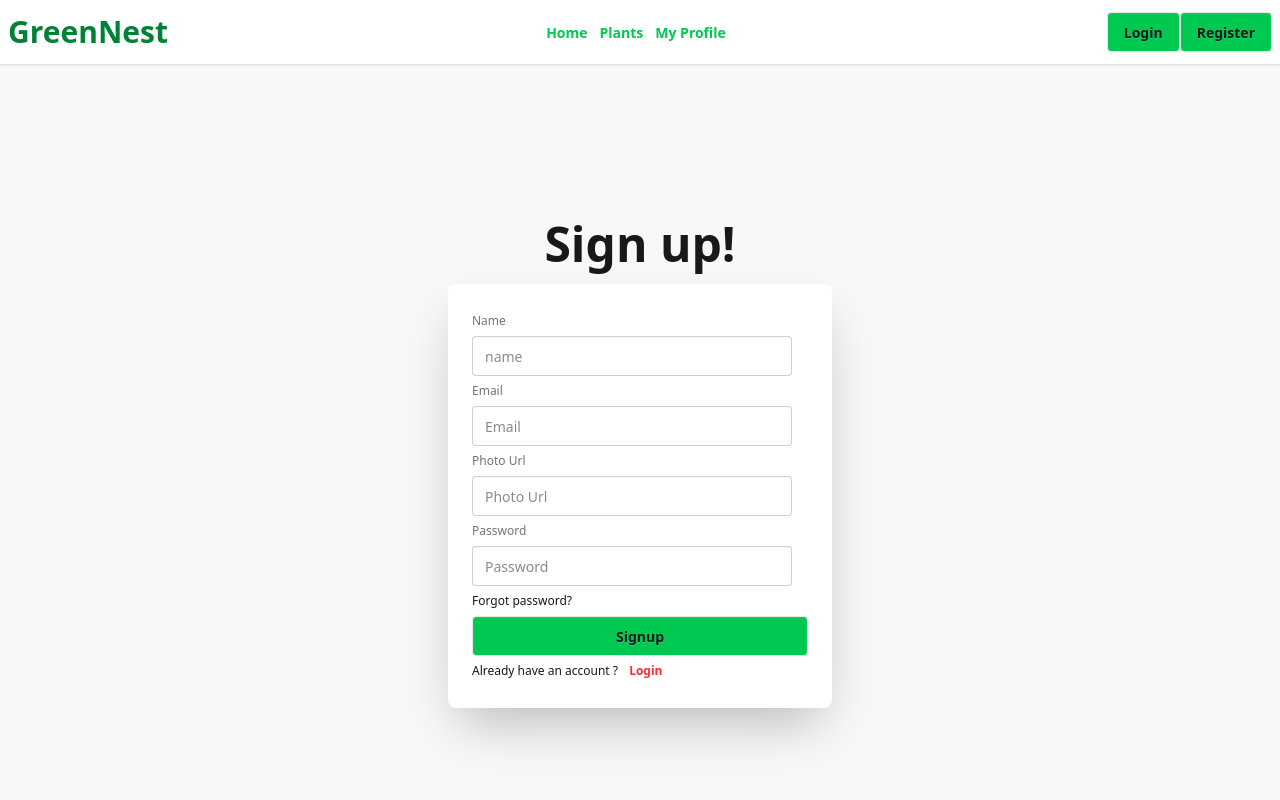
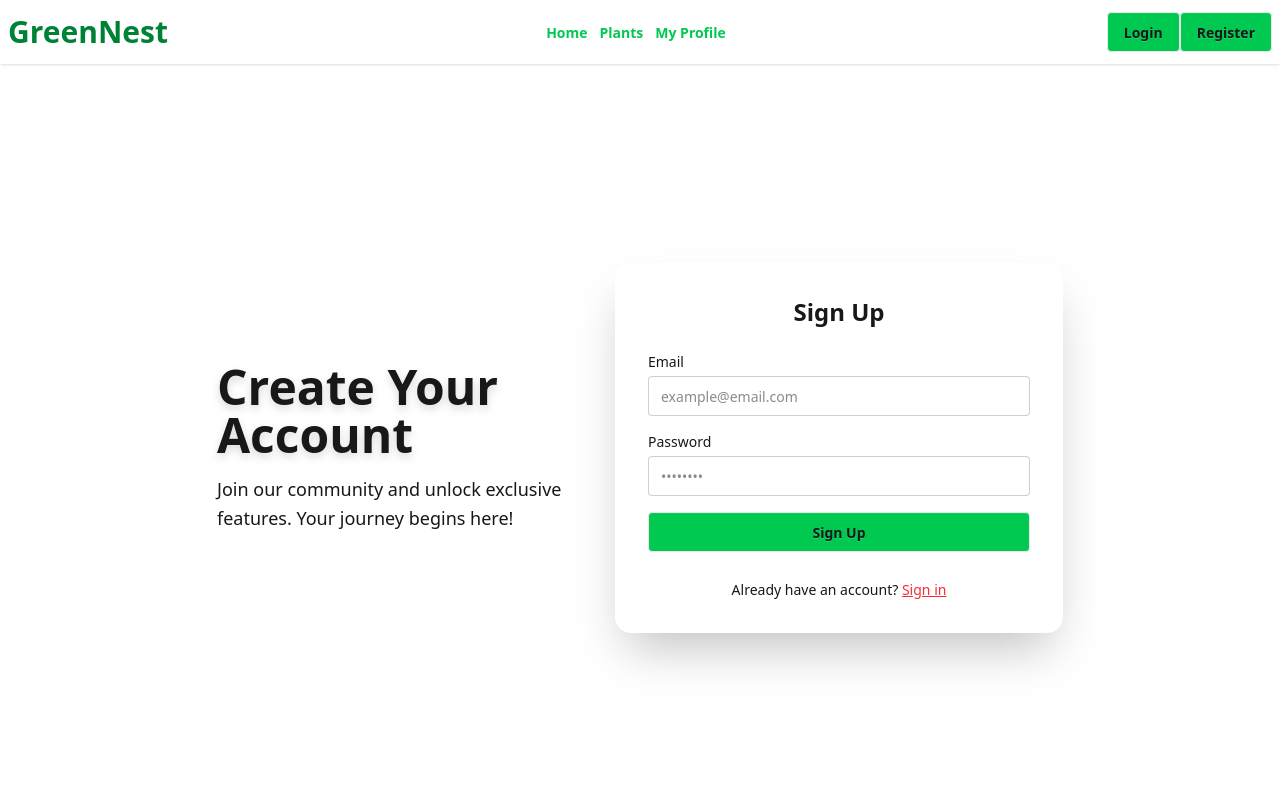
Before and after one commit to amirunnur/green-nest, a React (Vite) app: page /signup in a window 1280 px wide. Shown: the top 800 px of the page. Built offline with nearby package versions, Linux system fonts and the light colour scheme.

Commit message:
signup done

```diff
--- a/package.json
+++ b/package.json
@@ -16,7 +16,9 @@
     "firebase": "^12.5.0",
     "react": "^19.1.1",
     "react-dom": "^19.1.1",
+    "react-icon": "^1.0.0",
     "react-router": "^7.9.5",
+    "react-toastify": "^11.0.5",
     "tailwindcss": "^4.1.17"
   },
   "devDependencies": {
--- a/src/Auth/Login.jsx
+++ b/src/Auth/Login.jsx
@@ -1,5 +1,6 @@
 import React from 'react';
 import { Link } from 'react-router';
+
 
 const Login = () => {
 
@@ -21,6 +22,17 @@ const Login = () => {
           <label className="label">Password</label>
           <input type="password" className="input" placeholder="Password" />
           <div><a className="link link-hover">Forgot password?</a></div>
+            <button
+                  type="button"
+                  className="flex items-center justify-center bg-gray-200 gap-3 text-gray-800 px-5 py-2  w-full font-semibold hover:bg-gray-300 transition-colors cursor-pointer"
+                >
+                  <img
+                    src="https://www.svgrepo.com/show/475656/google-color.svg"
+                    alt="google"
+                    className="w-5 h-5"
+                  />
+                  Continue with Google
+                </button>
           <Link  className='btn bg-green-500'>Login</Link>
           <p>Don't have an account ? <Link to='/signup' className='p-2 text-red-500 font-semibold'>Signup</Link></p>
         </fieldset>
--- a/src/Auth/Signup.jsx
+++ b/src/Auth/Signup.jsx
@@ -1,34 +1,105 @@
 import React from 'react';
 import { Link, NavLink } from 'react-router';
+import {  createUserWithEmailAndPassword } from "firebase/auth";
+import auth from '../Firebase/firebase.config';
+import { toast } from 'react-toastify';
+
 
 const Signup = () => {
+
+    const handleSignup=(e)=>{
+        e.preventDefault()
+        const email = e.target.email?.value;
+        const password = e.target.password?.value;
+
+        createUserWithEmailAndPassword(auth,email,password)
+        .then(res=>{
+            console.log(res)
+            toast.success('signup successful')
+
+        })
+         .catch(e=>{
+                toast.error(e.message)
+            })
+    }
+
+
     return (
         <div>
-            <div className="hero bg-base-200 min-h-screen ">
-  <div className="hero-content flex-col w-[70%] ">
-    <div className="text-center ">
-      <h1 className="text-5xl font-bold">Sign up!</h1>
+              <div>
+                <div className="min-h-[96vh] flex items-center justify-center  relative overflow-hidden">
+
+      <div className="absolute inset-0">
+        <div className="absolute w-72 h-72 rounded-full blur-2xl top-10 left-10 animate-pulse"></div>
+        <div className="absolute w-72 h-72  rounded-full blur-2xl bottom-10 right-10 animate-pulse"></div>
+      </div>
+
+
+        <div className="relative z-10 flex flex-col lg:flex-row items-center justify-between gap-10 p-6 lg:p-10 ">
+          <div className="max-w-lg text-center lg:text-left">
+            <h1 className="text-5xl font-extrabold drop-shadow-lg">
+              Create Your Account
+            </h1>
+            <p className="mt-4 text-lg leading-relaxed">
+              Join our community and unlock exclusive features. Your journey
+              begins here!
+            </p>
+          </div>
+
+          <div className="w-full max-w-md backdrop-blur-lg bg-white/10 border border-white/20 shadow-2xl rounded-2xl p-8">
+            <h2 className="text-2xl font-semibold mb-6 text-center ">
+              Sign Up
+            </h2>
+
+            <form onSubmit={handleSignup}  className="space-y-4">
+              <div>
+                <label className="block text-sm font-medium mb-1">Email</label>
+                <input
+                  type="email"
+                  name="email"
+                  placeholder="example@email.com"
+                  className="input input-bordered w-full
+                  "
+                />
+              </div>
+
+              <div  >
+                <label className="block text-sm font-medium mb-1">
+                  Password
+                </label>
+                <input
+                  type= "text"
+                  name="password"
+                  placeholder="••••••••"
+                  className="input input-bordered w-full "
+                />
+               <span  className='absolute right-2 top-9cursor-pointer z-50'>
+
+               </span>
+              </div>
+
+              <button  type="submit" className="btn w-full bg-green-500 ">
+                Sign Up
+              </button>
+
+              <div className="text-center mt-3">
+                <p className="text-sm">
+                  Already have an account?{" "}
+                  <Link
+                    to="/login"
+                    className="text-red-500 font-medium underline"
+                  >
+                    Sign in
+                  </Link>
+                </p>
+              </div>
+            </form>
+          </div>
+        </div>
 
     </div>
-    <div className="card bg-base-100 w-full max-w-sm shrink-0 shadow-2xl">
-      <div className="card-body">
-        <fieldset className="fieldset">
-          <label className="label">Name</label>
-          <input type="email" className="input" placeholder="name" />
-          <label className="label">Email</label>
-          <input type="email" className="input" placeholder="Email" />
-          <label className="label">Photo Url</label>
-          <input type="email" className="input" placeholder="Photo Url" />
-          <label className="label">Password</label>
-          <input type="password" className="input" placeholder="Password" />
-          <div><a className="link link-hover">Forgot password?</a></div>
-          <Link   className='btn bg-green-500'>Signup</Link>
-         <p>Already have an account ? <Link to='/login' className='text-red-500 p-2 font-semibold'>Login</Link> </p>
-        </fieldset>
-      </div>
-    </div>
-  </div>
-</div>
+        </div>
+
         </div>
     );
 };
--- a/src/Firebase/firebase.config.js
+++ b/src/Firebase/firebase.config.js
@@ -3,6 +3,7 @@ import { initializeApp } from "firebase/app";
 // TODO: Add SDKs for Firebase products that you want to use
 // https://firebase.google.com/docs/web/setup#available-libraries
 
+import { getAuth } from "firebase/auth";
 // Your web app's Firebase configuration
 const firebaseConfig = {
   apiKey: "AIzaSyA7bJRO6CGIoTOh9oP6Pnf3HjrG37ClOAM",
@@ -15,4 +16,6 @@ const firebaseConfig = {
 
 // Initialize Firebase
 const app = initializeApp(firebaseConfig);
-export default app;
+
+const auth =getAuth(app);
+export default auth;
--- a/src/components/Navbar.jsx
+++ b/src/components/Navbar.jsx
@@ -13,23 +13,23 @@ const Navbar = () => {
       <ul
         tabIndex="-1"
         className="menu menu-sm dropdown-content bg-base-100 rounded-box z-1 mt-3 w-52 p-2 shadow">
-        <NavLink to='home' >Home</NavLink>
-        <NavLink to='plants'>Plants</NavLink>
-        <NavLink to='myprofile'>My Profile</NavLink>
+        <NavLink to='/' >Home</NavLink>
+        <NavLink to='/plants'>Plants</NavLink>
+        <NavLink to='/myprofile'>My Profile</NavLink>
       </ul>
     </div>
     <a className="font-bold text-green-700  text-3xl">GreenNest</a>
   </div>
   <div className="navbar-center hidden lg:flex">
     <ul className="menu menu-horizontal px-1 gap-3 font-semibold text-green-500 pr-3 ">
-     <NavLink to='home' className='hover:text-blue-400'>Home</NavLink>
-     <NavLink to='plants' className='hover:text-blue-400' >Plants</NavLink>
-     <NavLink to='myprofile' className='hover:text-blue-400'>My Profile</NavLink>
+     <NavLink to='/' className={({isActive})=> isActive ? 'text-blue-600' : ''}>Home</NavLink>
+     <NavLink to='/plants' className={({isActive})=> isActive ? 'text-blue-600' : ''} >Plants</NavLink>
+     <NavLink to='/myprofile' className={({isActive})=> isActive ? 'text-blue-600' : ''}>My Profile</NavLink>
     </ul>
   </div>
   <div className="navbar-end">
-    <Link to='login' className='btn bg-green-500'>Login</Link>
-    <Link to='signup' className='btn bg-green-500'>Register</Link>
+    <Link to='/login' className='btn bg-green-500'>Login</Link>
+    <Link to='/signup' className='btn bg-green-500'>Register</Link>
   </div>
 
 </div>
--- a/src/layouts/MainLayouts.jsx
+++ b/src/layouts/MainLayouts.jsx
@@ -9,11 +9,9 @@ const MainLayouts = () => {
     return (
         <div className='flex flex-col min-h-screen'>
             <Navbar></Navbar>
-            <div className=' '>
 
-            </div>
 
-            <Outlet></Outlet>
+            <Outlet ></Outlet>
             <Footer></Footer>
         </div>
     );
--- a/src/main.jsx
+++ b/src/main.jsx
@@ -4,9 +4,11 @@ import './index.css'
 
 import { RouterProvider } from 'react-router'
 import router from './routes/router.jsx'
+import { ToastContainer } from 'react-toastify'
 
 createRoot(document.getElementById('root')).render(
   <StrictMode>
   <RouterProvider router={router}></RouterProvider>
+    <ToastContainer />
   </StrictMode>,
 )
--- a/src/pages/Home.jsx
+++ b/src/pages/Home.jsx
@@ -12,6 +12,7 @@ import EcoDecor from './EcoDecor';
 const Home = () => {
     const plants = useLoaderData()
     const featuredPlants = plants.slice(0,4)
+
 
     return (
        <div className='bg-green-50'>
--- a/src/pages/Indoorplants.jsx
+++ b/src/pages/Indoorplants.jsx
@@ -1,4 +1,5 @@
 import React from 'react';
+import { Link } from 'react-router';
 
 const Indoorplants = ({plant}) => {
     return (
@@ -15,7 +16,7 @@ const Indoorplants = ({plant}) => {
                      <p className='font-semibold'>Price: {plant.price} $</p>
                      <p className='font-semibold '>Rating: {plant.rating}</p>
                      <div className="">
-                       <button className="btn bg-green-500 w-full">View Details</button>
+                       <Link to={`/plantDetails/${plant.id}`} className="btn bg-green-500 w-full">View Details</Link>
                      </div>
                    </div>
                  </div>
```
Also changed, not shown: public/plants.json (+8 -8 lines), src/pages/PlantDetails.jsx (added, +45 -0 lines), src/routes/router.jsx (+11 -6 lines), 1 other file (tests, documents, lock files or other folders).
